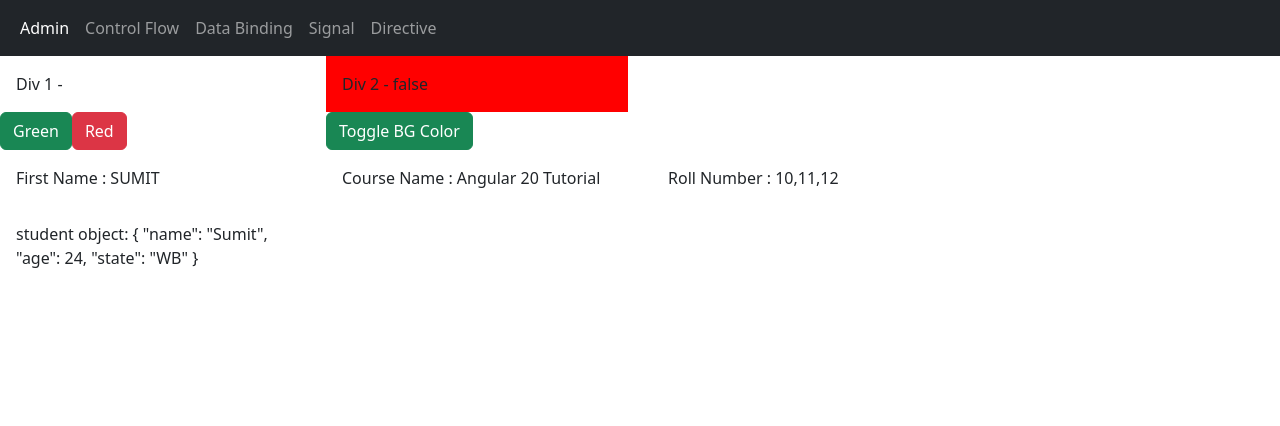
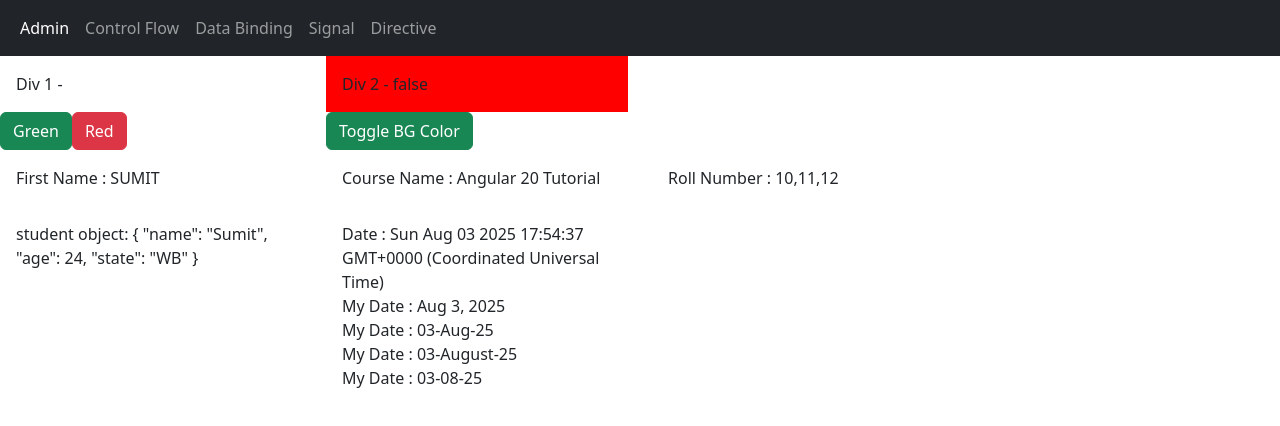
Before and after one commit to sumitbasu116/angular20Tutorial, an Angular app: page /attribute-dir in a window 1280 px wide. Shown: the top 426 px of the page. Built offline with nearby package versions, Linux system fonts and the light colour scheme.

Commit message:
Pipes part3-date pipes

```diff
--- a/src/app/components/att-directive/att-directive.html
+++ b/src/app/components/att-directive/att-directive.html
@@ -46,4 +46,17 @@
             student object: {{stdentObj | json}}
         </div>
     </div>
+    <div class="col-3">
+        <div class="p-3">
+            Date : {{currDate}}
+            <br>
+            My Date : {{currDate| date}}
+            <br>
+            My Date : {{currDate| date:'dd-MMM-yy'}}
+            <br>
+            My Date : {{currDate| date:'dd-MMMM-yy'}}
+            <br>
+            My Date : {{currDate| date:'dd-MM-yy'}}
+        </div>
+    </div>
 </div>
--- a/src/app/components/att-directive/att-directive.ts
+++ b/src/app/components/att-directive/att-directive.ts
@@ -1,9 +1,11 @@
-import { JsonPipe, NgClass, NgStyle, SlicePipe, TitleCasePipe, UpperCasePipe } from '@angular/common';
+import { DatePipe, JsonPipe, NgClass, NgStyle, SlicePipe, TitleCasePipe, UpperCasePipe } from '@angular/common';
 import { AfterContentChecked, AfterContentInit, AfterViewChecked, AfterViewInit, Component, OnDestroy, OnInit, signal } from '@angular/core';
 
 @Component({
   selector: 'app-att-directive',
-  imports: [NgClass,NgStyle,UpperCasePipe,TitleCasePipe,SlicePipe,JsonPipe],
+  imports: [NgClass,NgStyle,UpperCasePipe,TitleCasePipe,SlicePipe,JsonPipe
+    ,DatePipe
+  ],
   templateUrl: './att-directive.html',
   styleUrl: './att-directive.css'
 })
@@ -53,6 +55,8 @@ export class AttDirective implements OnInit,AfterContentInit,AfterContentChecked
 
   rollNumList = [10,11,12,13,14,15,16];
 
+  currDate : Date = new Date();
+
   stdentObj: any ={
     name:'Sumit',
     age: 24,
```
